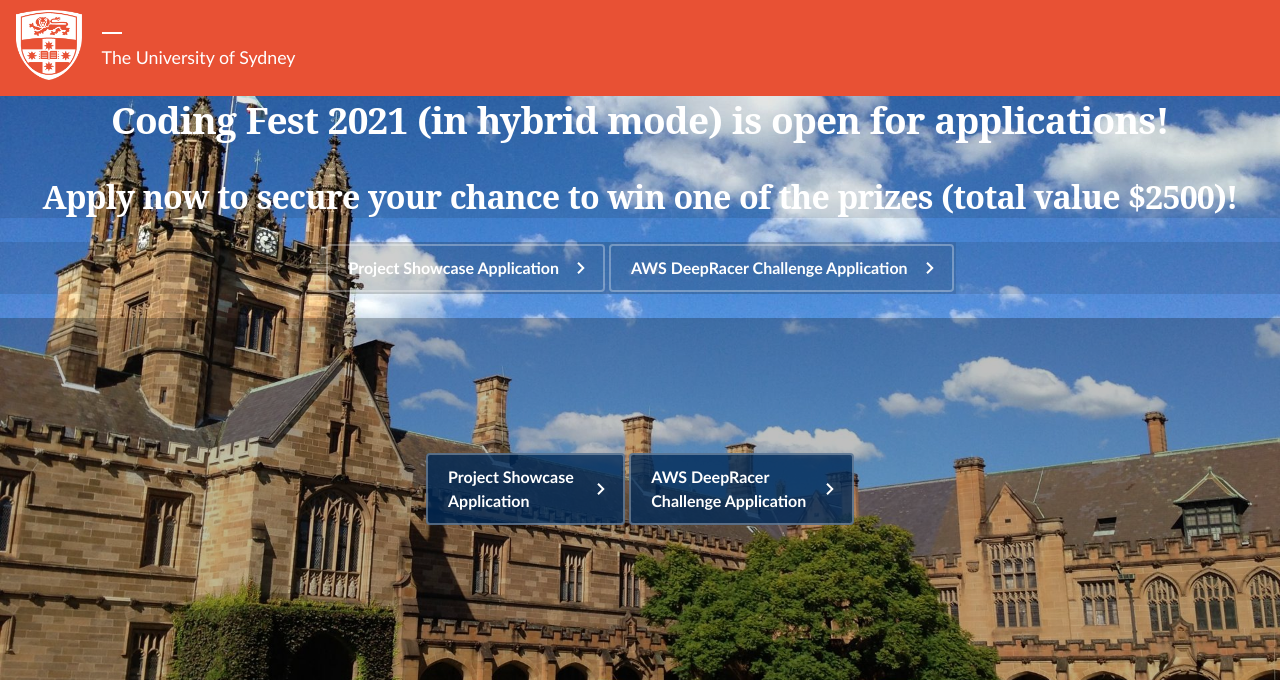
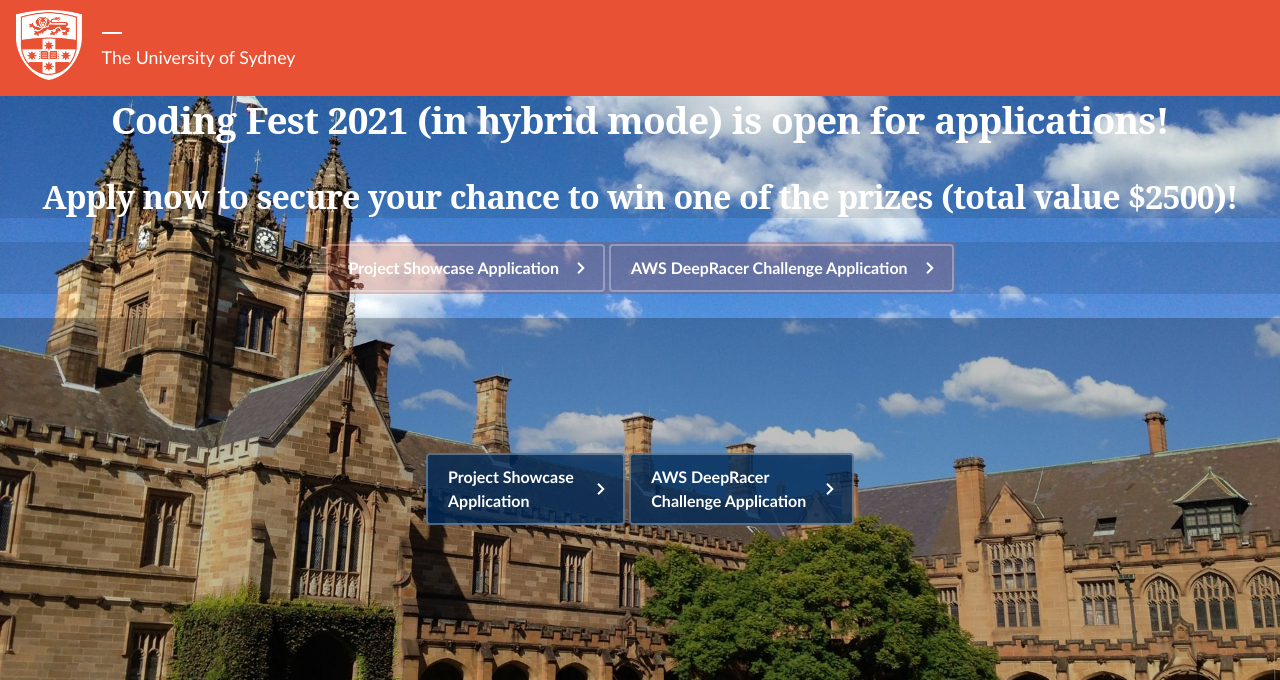
Before and after one commit to codingfestsydney/codingfestWeb, a Jekyll site: the page built from index.md, in a window 1280 px wide. Shown: the top 680 px of the page. Built offline with Jekyll 4.4.1, drawn with Linux system fonts in a browser that asks for light colours; our own code applies the rules of GitHub Pages for plain Markdown files; grey boxes are pictures that could not be loaded.

Commit message:
Update default.html

```diff
--- a/_layouts/default.html
+++ b/_layouts/default.html
@@ -497,7 +497,7 @@
             </h2>
         </div>
         <div style="background-color: rgba(0, 0, 0, .1);">
-        <table style="margin-left:auto;margin-right:auto;background-color: rgba(0, 0, 0, .1);">
+        <table style="margin-left:auto;margin-right:auto;background-color: rgba(232, 81, 52, .2);">
           <tr>
             <td>
               <a href="https://forms.office.com/Pages/ResponsePage.aspx?id=fuOzgnGBXUixCzja5-0UqN_ovOMWqkFKqBRWwpXzIrFUNVVHN1QxTlJINTNWSU0zNFlLNFcyTUVZTS4u"
```
